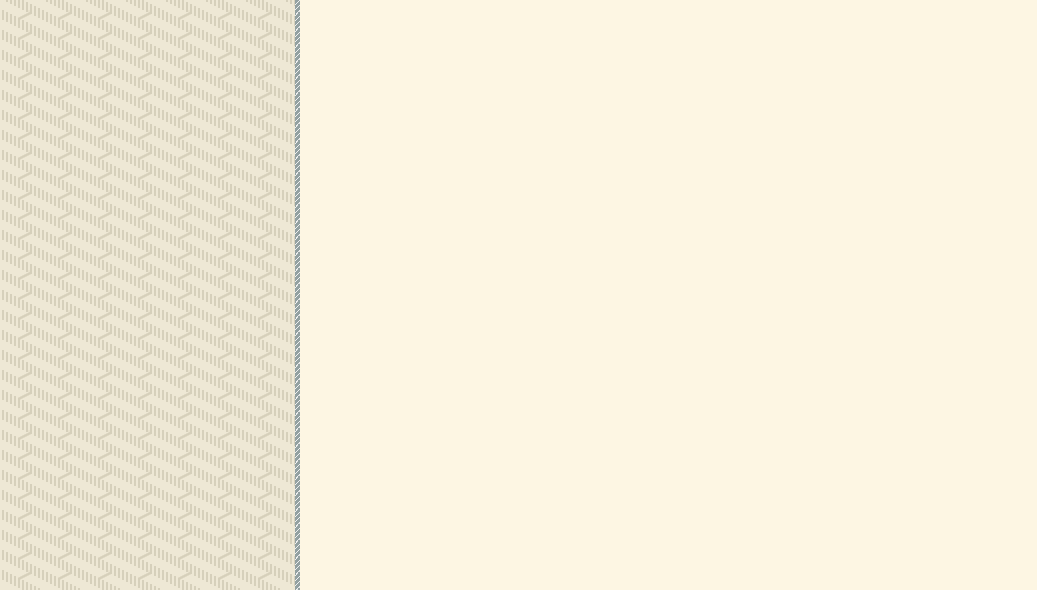
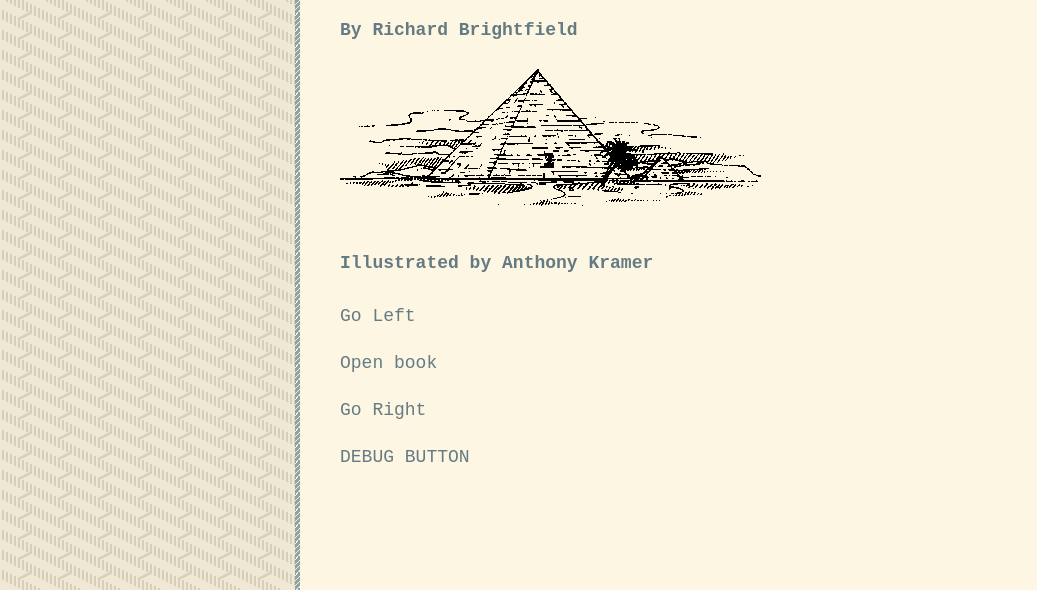
Before and after one commit to MaxwellBo/DECO1400_Assignments, a plain HTML site: page assign1/src/index.html in a window 1280 px wide. Shown: the part 210-800 px from the top of the page, without its empty margins (0-1037 px from the left). Drawn offline with nearby package versions, Linux system fonts and the light colour scheme; a web font is replaced by a local one.

Commit message:
:new: feat: Fixed rendering bug

```diff
--- a/assign1/src/index.html
+++ b/assign1/src/index.html
@@ -30,10 +30,10 @@
     </nav>
     <div id="divider"></div>
     <article>
-        <section>
+        <section id="TITLE">
             <h1 id="Title">SECRET OF THE PYRAMIDS</h1>
             <h4>By Richard Brightfield</h4>
-<!--            <img alt="Pyramids" src="img/Choose_Your_Own_Adventure-036.png">-->
+            <img alt="Pyramids" src="img/Choose_Your_Own_Adventure-001.png">
             <h4>Illustrated by Anthony Kramer</h4>
             </p>
             <p class="takeLeft">Go Left</p>
@@ -58,7 +58,7 @@
             <p>Quickly you unfold the note. Scrawled in red ink are the words “Beware the Sphinx.”</p>
             <p>You have heard about the statue of the Sphinx next to the Pyramids. But why should you beware of it? The thought occurs to you that “sphinx” could be a code word and not refer to the actual Sphinx at all. Maybe the note is a meaningless hoax. On the other hand, it could spell danger for you and Bruce.</p>
             <p>You remember the time you felt an urge to get off a bus in your hometown—just before it was hit by a truck. Now you have a hunch that you should follow this man.</p>
-            <img alt="Pyramids" src="img/Choose_Your_Own_Adventure-001.png">
+            <img alt="Pyramids" src="img/Choose_Your_Own_Adventure-036.png">
             <p><a href="#FOLLOW">Try to follow him</a></p>
             <p><a href="#HOTEL">Decide that it is wiser to go to your hotel</a></p>
         </section>
```
